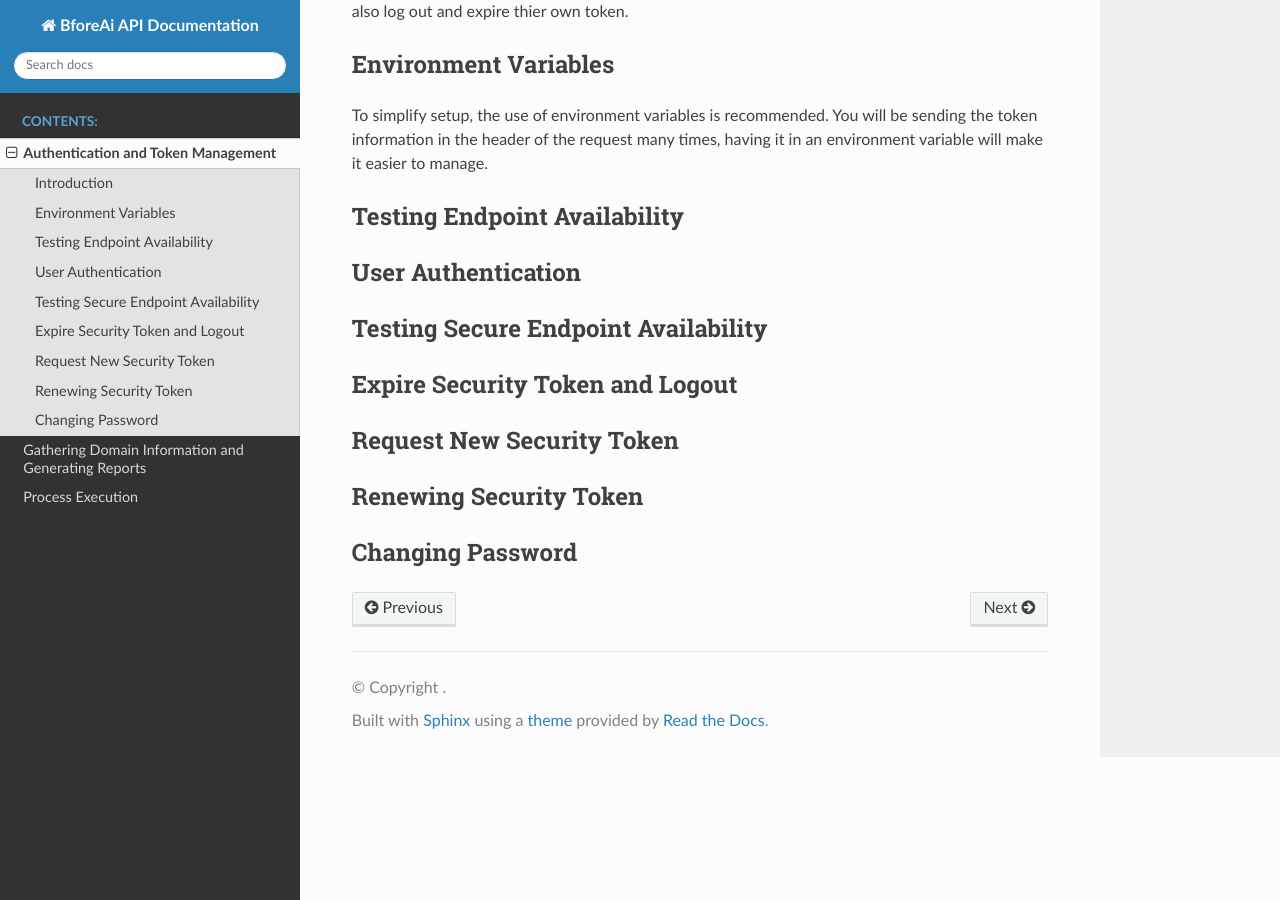
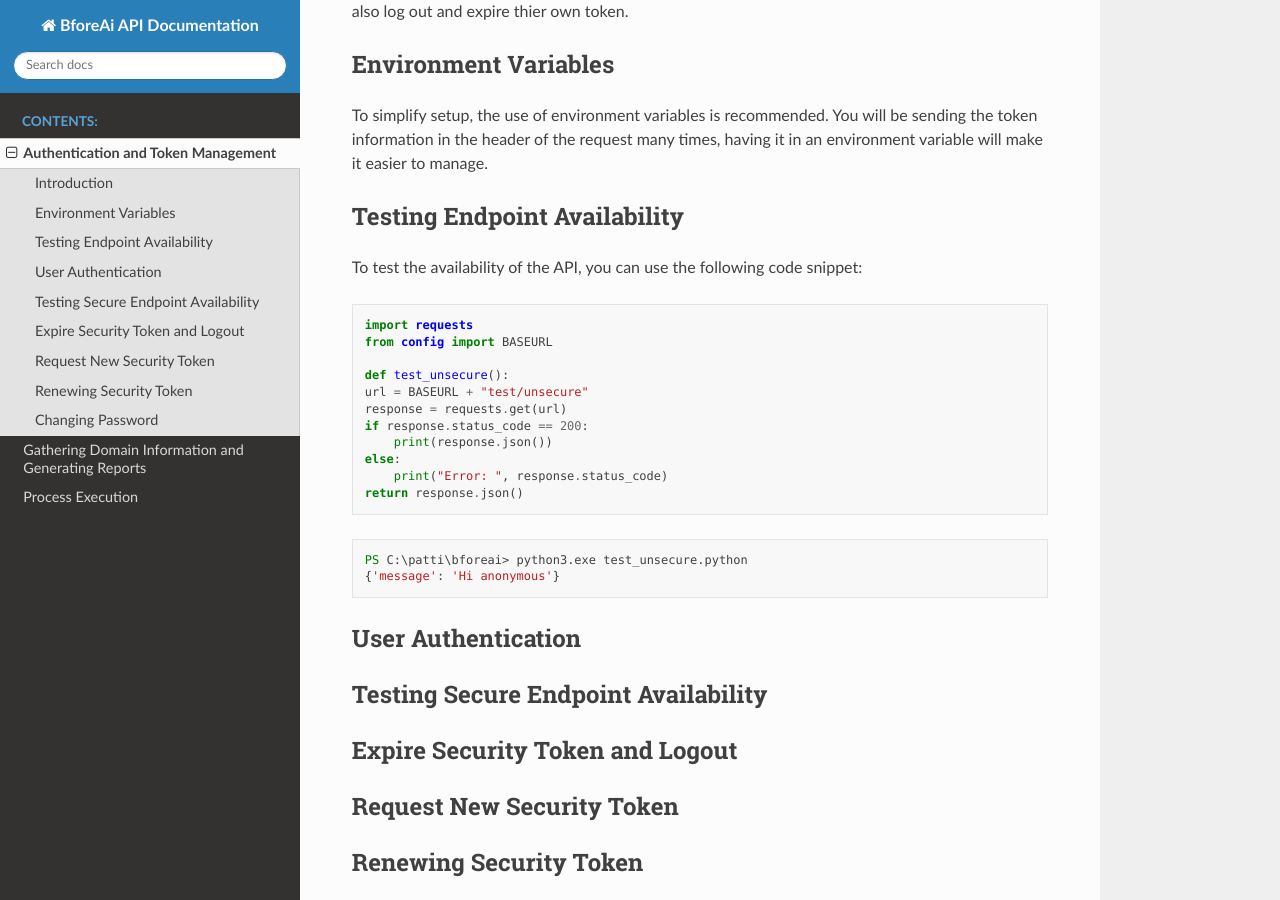
Before and after one commit to mikey-p-codes/rtd-bforeai, a Sphinx documentation site: the page built from docs/source/Authentication/index.rst, in a window 1280 px wide and 900 px high, scrolled down 360 px. Built offline with Sphinx 7.4.7 and the Read the Docs theme 3.1.0, drawn with Linux system fonts in a browser that asks for light colours.

Commit message:
Add API availability testing code snippets to Authentication documentation

```diff
--- a/docs/source/Authentication/index.rst
+++ b/docs/source/Authentication/index.rst
@@ -43,6 +43,27 @@ To simplify setup, the use of environment variables is recommended.  You will be
 Testing Endpoint Availability
 -----------------------------
 
+To test the availability of the API, you can use the following code snippet:
+
+.. code-block:: python
+
+    import requests
+    from config import BASEURL
+
+    def test_unsecure():
+    url = BASEURL + "test/unsecure"
+    response = requests.get(url)
+    if response.status_code == 200:
+        print(response.json())
+    else:
+        print("Error: ", response.status_code)
+    return response.json()
+
+.. code-block:: powershell
+
+    PS C:\patti\bforeai> python3.exe test_unsecure.python
+    {'message': 'Hi anonymous'}
+
 .. _login:
 
 User Authentication
```
